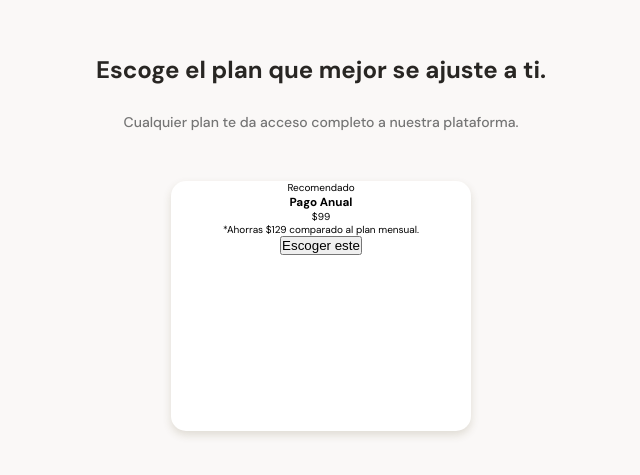
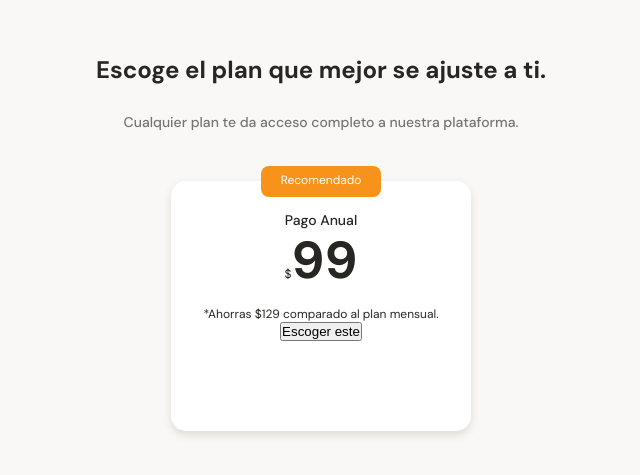
Before and after one commit to Samuu-sb/Curso-de-Mobile-First, a plain HTML site: page index.html in a window 1280 px wide. Shown: the part 2743-3218 px from the top of the page, without its empty margins (319-959 px from the left). Drawn offline with Linux system fonts and the light colour scheme.

Commit message:
24to commit, apliqué más estilos a la tajeta de la última sección.

```diff
--- a/style.css
+++ b/style.css
@@ -457,3 +457,42 @@ main {
     border-radius: 15px;
     box-shadow: 0 4px 8px rgba(89, 73, 30, 0.16);
 }
+
+.recomended {
+    position: absolute;
+    width: 120px;
+    height: 31px;
+    top: -15px;
+    left: calc(50% - 60px);
+    font-size: 1.2rem;
+    padding: 6px;
+    background-color: var(--bitcoin-orange);
+    border-radius: 8px;
+    color: var(--just-with);
+}
+
+.plan-card--title {
+    padding-top: 30px;
+    font-size: 1.4rem;
+    font-weight: 500;
+    line-height: 1.8rem;
+    color: var(--black);
+}
+
+.plan-card--price {
+    padding: 5px 0;
+    font-size: 5.2rem;
+    font-weight: bold;
+    line-height: 5.3rem;
+    color: var(--black);
+}
+
+.plan-card--price span {
+    font-size: 1.2rem;
+    font-weight: 300;
+}
+
+.plan-card--saving {
+    font-size: 1.2rem;
+    color: var(--black);
+}
```
